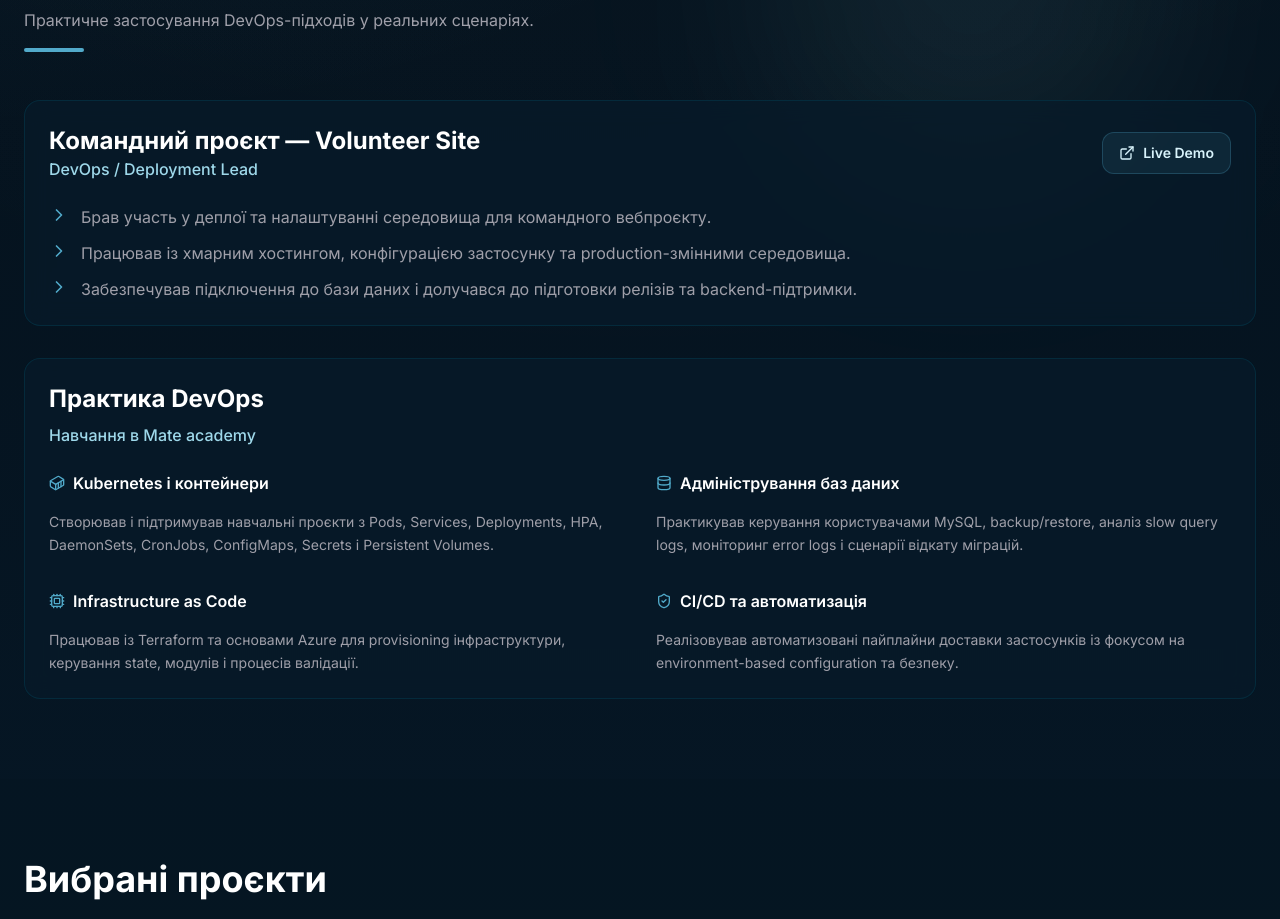
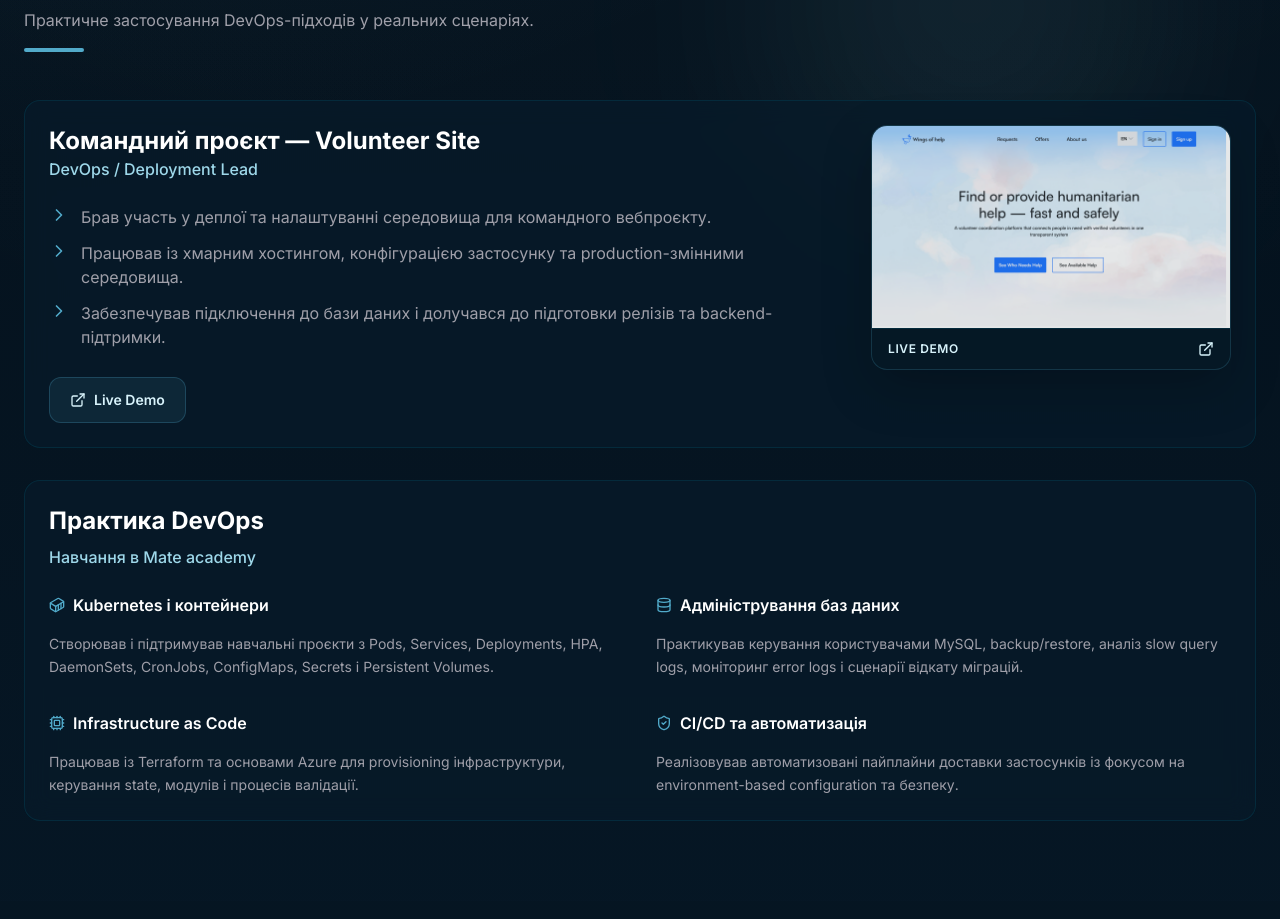
Before and after one commit to maximprysyazhnikov/maximsait, a React (Vite) app: page / in a window 1280 px wide. Shown: the part 1420-2339 px from the top of the page. Built offline with nearby package versions, Linux system fonts and the light colour scheme.

Commit message:
Improve demo preview and support fallback

```diff
--- a/server.mjs
+++ b/server.mjs
@@ -21,6 +21,7 @@ const telegramChatId = process.env.TELEGRAM_CHAT_ID;
 const supportSessions = new Map();
 const telegramMessageSessions = new Map();
 const supportOnlineWindowMs = 45_000;
+const supportAutoReplyDelayMs = Number(process.env.SUPPORT_AUTO_REPLY_DELAY_MS || 120_000);
 let telegramPollingOffset = 0;
 let telegramPollingActive = false;
 const portfolioFacts = `
@@ -111,6 +112,8 @@ const getSupportSession = (sessionId) => {
       messages: [],
       lastSeen: 0,
       language: 'uk',
+      awaitingOperatorReply: false,
+      autoReplyTimer: null,
     });
   }
 
@@ -118,6 +121,41 @@ const getSupportSession = (sessionId) => {
 };
 
 const isSupportSessionOnline = (session) => Date.now() - Number(session?.lastSeen || 0) <= supportOnlineWindowMs;
+
+const getSupportAutoReplyText = (language) => language === 'en'
+  ? 'I cannot reply right now. Please leave your contact details, and I will get back to you later.'
+  : 'Наразі я не можу швидко відповісти. Залиште, будь ласка, контакти, і я відповім вам пізніше.';
+
+const clearSupportAutoReplyTimer = (session) => {
+  if (session?.autoReplyTimer) {
+    clearTimeout(session.autoReplyTimer);
+    session.autoReplyTimer = null;
+  }
+};
+
+const scheduleSupportAutoReply = (sessionId, session) => {
+  clearSupportAutoReplyTimer(session);
+
+  session.awaitingOperatorReply = true;
+
+  const timer = setTimeout(() => {
+    const currentSession = getSupportSession(sessionId);
+
+    if (!currentSession?.awaitingOperatorReply) {
+      return;
+    }
+
+    currentSession.messages.push(createSupportMessage('operator', getSupportAutoReplyText(currentSession.language)));
+    currentSession.awaitingOperatorReply = false;
+    currentSession.autoReplyTimer = null;
+  }, supportAutoReplyDelayMs);
+
+  if (typeof timer.unref === 'function') {
+    timer.unref();
+  }
+
+  session.autoReplyTimer = timer;
+};
 
 const formatSupportMessageForTelegram = ({ req, sessionId, language, text }) => {
   const timestamp = new Intl.DateTimeFormat('uk-UA', {
@@ -223,6 +261,8 @@ const handleTelegramSupportReply = async (telegramMessage) => {
   }
 
   session.messages.push(createSupportMessage('operator', text.slice(0, 1200)));
+  session.awaitingOperatorReply = false;
+  clearSupportAutoReplyTimer(session);
 
   if (!isSupportSessionOnline(session)) {
     await sendTelegramNotification(
@@ -393,6 +433,7 @@ app.post('/api/support/messages', async (req, res) => {
   session.lastSeen = Date.now();
   session.language = language === 'en' ? 'en' : 'uk';
   session.messages.push(createSupportMessage('user', cleanText.slice(0, 1200)));
+  scheduleSupportAutoReply(cleanSessionId, session);
 
   await sendSupportMessageToTelegram({
     req,
@@ -427,6 +468,8 @@ app.post('/api/support/contact', async (req, res) => {
 
   session.lastSeen = Date.now();
   session.language = language === 'en' ? 'en' : 'uk';
+  session.awaitingOperatorReply = false;
+  clearSupportAutoReplyTimer(session);
 
   await sendTelegramNotification(
     formatSupportContactForTelegram({
--- a/src/App.tsx
+++ b/src/App.tsx
@@ -20,6 +20,8 @@ type LearningProvider = {
   slug: string; title: string; url: string; category: Record<Language, string>;
   summary: Record<Language, string>; highlights: Record<Language, string[]>;
 };
+
+const VOLUNTEER_DEMO_URL = "https://volunteer-site-placeholder-dev.up.railway.app/";
 
 const SectionTitle = ({ children, subtitle }: { children: ReactNode; subtitle?: string }) => (
   <div className="mb-12">
@@ -710,11 +712,23 @@ export default function App() {
           <SectionTitle subtitle={t.experience.subtitle}>{t.experience.title}</SectionTitle>
           <div className="space-y-8">
             <Card className="border-l-4 border-l-[#51aaca]">
-              <div className="mb-6 flex flex-col justify-between gap-4 md:flex-row md:items-center">
-                <div><h3 className="text-2xl font-bold text-white">{t.experience.volunteerTitle}</h3><p className="font-medium text-[#9ed8ea]">{t.experience.volunteerRole}</p></div>
-                <a href="https://volunteer-site-placeholder-dev.up.railway.app/" target="_blank" rel="noopener noreferrer" className="inline-flex items-center justify-center gap-2 rounded-xl border border-[#51aaca]/25 bg-[#51aaca]/10 px-4 py-2.5 text-sm font-semibold text-[#d8f3fb] transition hover:border-[#51aaca]/45 hover:bg-[#51aaca]/15 hover:text-white"><ExternalLink className="h-4 w-4" />{t.experience.liveDemo}</a>
+              <div className="grid gap-8 lg:grid-cols-[minmax(0,1fr)_360px] lg:items-start">
+                <div>
+                  <div className="mb-6">
+                    <h3 className="text-2xl font-bold text-white">{t.experience.volunteerTitle}</h3>
+                    <p className="font-medium text-[#9ed8ea]">{t.experience.volunteerRole}</p>
+                  </div>
+                  <ul className="space-y-3 text-zinc-400">{t.experience.volunteerPoints.map((point: string) => <li key={point} className="flex gap-3"><ChevronRight className="h-5 w-5 shrink-0 text-[#51aaca]" />{point}</li>)}</ul>
+                  <a href={VOLUNTEER_DEMO_URL} target="_blank" rel="noopener noreferrer" className="mt-7 inline-flex items-center justify-center gap-2 rounded-xl border border-[#51aaca]/25 bg-[#51aaca]/10 px-5 py-3 text-sm font-semibold text-[#d8f3fb] transition hover:border-[#51aaca]/45 hover:bg-[#51aaca]/15 hover:text-white"><ExternalLink className="h-4 w-4" />{t.experience.liveDemo}</a>
+                </div>
+                <a href={VOLUNTEER_DEMO_URL} target="_blank" rel="noopener noreferrer" aria-label={`${t.experience.liveDemo}: ${t.experience.volunteerTitle}`} className="group block overflow-hidden rounded-2xl border border-[#51aaca]/20 bg-[#061a26]/80 shadow-[0_18px_50px_rgba(0,0,0,0.22)] transition hover:-translate-y-0.5 hover:border-[#51aaca]/45 hover:shadow-[0_22px_60px_rgba(81,170,202,0.12)]">
+                  <img src="/volunteer-site-preview.png" alt="Volunteer Site homepage preview" className="aspect-video w-full object-cover object-top opacity-90 transition duration-300 group-hover:scale-[1.02] group-hover:opacity-100" />
+                  <span className="flex items-center justify-between border-t border-cyan-950/70 px-4 py-3 text-xs font-semibold uppercase tracking-wider text-[#d8f3fb]">
+                    {t.experience.liveDemo}
+                    <ExternalLink className="h-4 w-4" />
+                  </span>
+                </a>
               </div>
-              <ul className="space-y-3 text-zinc-400">{t.experience.volunteerPoints.map((point: string) => <li key={point} className="flex gap-3"><ChevronRight className="h-5 w-5 shrink-0 text-[#51aaca]" />{point}</li>)}</ul>
             </Card>
             <Card>
               <h3 className="mb-2 text-2xl font-bold text-white">{t.experience.handsOnTitle}</h3>
```
Also changed, not shown: public/volunteer-site-preview.png (added), 1 other file (tests, documents, lock files or other folders).
